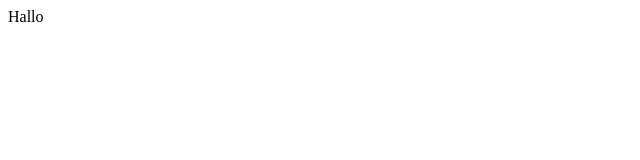
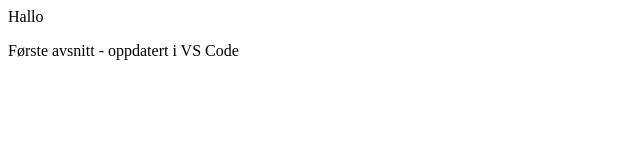
Before and after one commit to vikrastian/mySecondProject, a plain HTML site: page index.html in a window 1280 px wide. Shown: the whole page, without its empty margins (0-640 px from the left). Drawn offline with Linux system fonts and the light colour scheme.

Commit message:
Added paragraph

```diff
--- a/index.html
+++ b/index.html
@@ -7,5 +7,6 @@
 </head>
 <body>
     <heading1>Hallo</heading1>
+    <p>Første avsnitt - oppdatert i VS Code</p>
 </body>
 </html>
```
